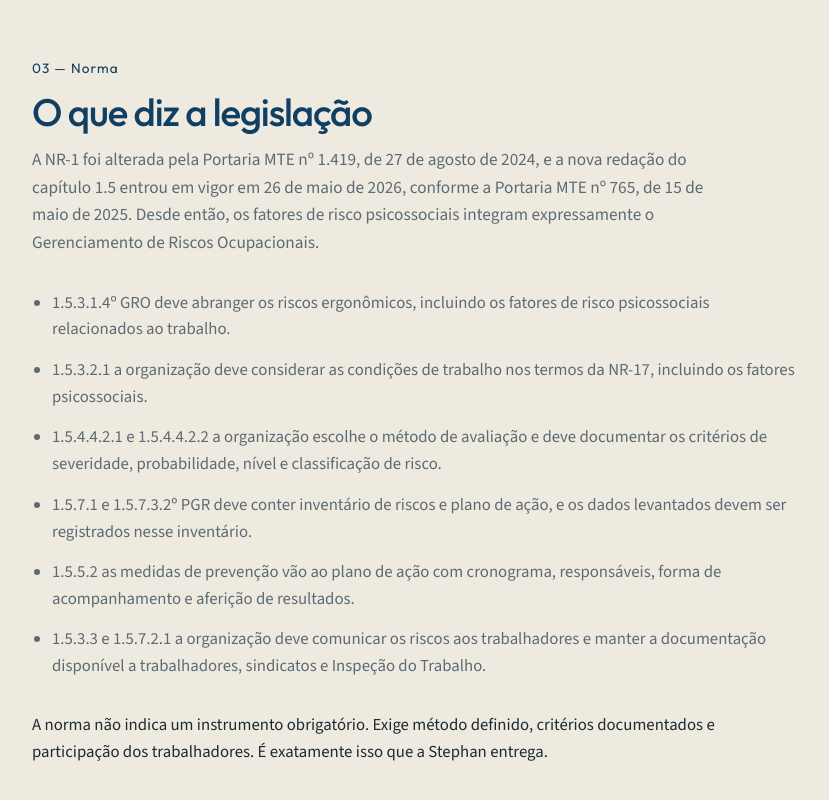
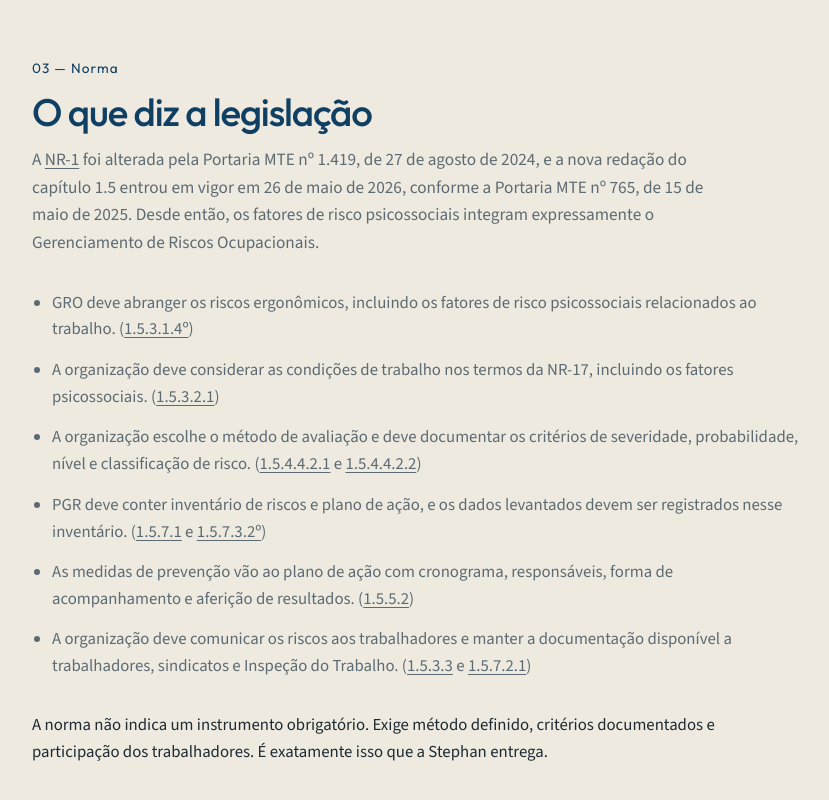
Before and after one commit to HenriqueFStephan/Stephan, an Angular app in the folder frontend/: page / in a window 1280 px wide. Shown: the part 2847-3647 px from the top of the page, without its empty margins (72-901 px from the left). Built offline with nearby package versions, Linux system fonts and the light colour scheme.

Commit message:
fix(issue #13): link NR-1 norm section to official PDF
Turn NR-1 in section 03 into an external link and move norm item
citations to parenthetical links at the end of each bullet.

Co-authored-by: Henrique F. Stephan <HenriqueFStephan@users.noreply.github.com>

```diff
--- a/frontend/src/app/core/i18n/messages.ts
+++ b/frontend/src/app/core/i18n/messages.ts
@@ -77,20 +77,22 @@ const ptBR = {
 
   'home.norm.eyebrow': '03 — Norma',
   'home.norm.title': 'O que diz a legislação',
-  'home.norm.lead':
-    'A NR-1 foi alterada pela Portaria MTE nº 1.419, de 27 de agosto de 2024, e a nova redação do capítulo 1.5 entrou em vigor em 26 de maio de 2026, conforme a Portaria MTE nº 765, de 15 de maio de 2025. Desde então, os fatores de risco psicossociais integram expressamente o Gerenciamento de Riscos Ocupacionais.',
-  'home.norm.item.1':
-    '1.5.3.1.4º GRO deve abranger os riscos ergonômicos, incluindo os fatores de risco psicossociais relacionados ao trabalho.',
-  'home.norm.item.2':
-    '1.5.3.2.1 a organização deve considerar as condições de trabalho nos termos da NR-17, incluindo os fatores psicossociais.',
-  'home.norm.item.3':
-    '1.5.4.4.2.1 e 1.5.4.4.2.2 a organização escolhe o método de avaliação e deve documentar os critérios de severidade, probabilidade, nível e classificação de risco.',
-  'home.norm.item.4':
-    '1.5.7.1 e 1.5.7.3.2º PGR deve conter inventário de riscos e plano de ação, e os dados levantados devem ser registrados nesse inventário.',
-  'home.norm.item.5':
-    '1.5.5.2 as medidas de prevenção vão ao plano de ação com cronograma, responsáveis, forma de acompanhamento e aferição de resultados.',
-  'home.norm.item.6':
-    '1.5.3.3 e 1.5.7.2.1 a organização deve comunicar os riscos aos trabalhadores e manter a documentação disponível a trabalhadores, sindicatos e Inspeção do Trabalho.',
+  'home.norm.citeSep': ' e ',
+  'home.norm.leadPrefix': 'A ',
+  'home.norm.leadSuffix':
+    ' foi alterada pela Portaria MTE nº 1.419, de 27 de agosto de 2024, e a nova redação do capítulo 1.5 entrou em vigor em 26 de maio de 2026, conforme a Portaria MTE nº 765, de 15 de maio de 2025. Desde então, os fatores de risco psicossociais integram expressamente o Gerenciamento de Riscos Ocupacionais.',
+  'home.norm.item.1.body':
+    'GRO deve abranger os riscos ergonômicos, incluindo os fatores de risco psicossociais relacionados ao trabalho.',
+  'home.norm.item.2.body':
+    'A organização deve considerar as condições de trabalho nos termos da NR-17, incluindo os fatores psicossociais.',
+  'home.norm.item.3.body':
+    'A organização escolhe o método de avaliação e deve documentar os critérios de severidade, probabilidade, nível e classificação de risco.',
+  'home.norm.item.4.body':
+    'PGR deve conter inventário de riscos e plano de ação, e os dados levantados devem ser registrados nesse inventário.',
+  'home.norm.item.5.body':
+    'As medidas de prevenção vão ao plano de ação com cronograma, responsáveis, forma de acompanhamento e aferição de resultados.',
+  'home.norm.item.6.body':
+    'A organização deve comunicar os riscos aos trabalhadores e manter a documentação disponível a trabalhadores, sindicatos e Inspeção do Trabalho.',
   'home.norm.closing':
     'A norma não indica um instrumento obrigatório. Exige método definido, critérios documentados e participação dos trabalhadores. É exatamente isso que a Stephan entrega.',
 
@@ -613,20 +615,22 @@ export const en: Record<MsgKey, string> = {
 
   'home.norm.eyebrow': '03 — Regulation',
   'home.norm.title': 'What the law says',
-  'home.norm.lead':
-    'NR-1 was amended by MTE Ordinance No. 1,419 of 27 August 2024, and the new wording of chapter 1.5 took effect on 26 May 2026 under MTE Ordinance No. 765 of 15 May 2025. Since then, psychosocial risk factors are explicitly part of Occupational Risk Management.',
-  'home.norm.item.1':
-    '1.5.3.1.4 ORM must cover ergonomic risks, including psychosocial risk factors related to work.',
-  'home.norm.item.2':
-    '1.5.3.2.1 the organization must consider working conditions under NR-17, including psychosocial factors.',
-  'home.norm.item.3':
-    '1.5.4.4.2.1 and 1.5.4.4.2.2 the organization chooses the assessment method and must document severity, probability, level, and risk classification criteria.',
-  'home.norm.item.4':
-    '1.5.7.1 and 1.5.7.3.2 the PGR must contain a risk inventory and action plan, and data collected must be recorded in that inventory.',
-  'home.norm.item.5':
-    '1.5.5.2 preventive measures go into the action plan with schedule, owners, follow-up, and results measurement.',
-  'home.norm.item.6':
-    '1.5.3.3 and 1.5.7.2.1 the organization must communicate risks to workers and keep documentation available to workers, unions, and the Labour Inspectorate.',
+  'home.norm.citeSep': ' and ',
+  'home.norm.leadPrefix': '',
+  'home.norm.leadSuffix':
+    ' was amended by MTE Ordinance No. 1,419 of 27 August 2024, and the new wording of chapter 1.5 took effect on 26 May 2026 under MTE Ordinance No. 765 of 15 May 2025. Since then, psychosocial risk factors are explicitly part of Occupational Risk Management.',
+  'home.norm.item.1.body':
+    'ORM must cover ergonomic risks, including psychosocial risk factors related to work.',
+  'home.norm.item.2.body':
+    'The organization must consider working conditions under NR-17, including psychosocial factors.',
+  'home.norm.item.3.body':
+    'The organization chooses the assessment method and must document severity, probability, level, and risk classification criteria.',
+  'home.norm.item.4.body':
+    'The PGR must contain a risk inventory and action plan, and data collected must be recorded in that inventory.',
+  'home.norm.item.5.body':
+    'Preventive measures go into the action plan with schedule, owners, follow-up, and results measurement.',
+  'home.norm.item.6.body':
+    'The organization must communicate risks to workers and keep documentation available to workers, unions, and the Labour Inspectorate.',
   'home.norm.closing':
     'The standard does not prescribe one mandatory instrument. It requires a defined method, documented criteria, and worker participation. That is exactly what Stephan delivers.',
 
--- a/frontend/src/app/features/home/home.component.html
+++ b/frontend/src/app/features/home/home.component.html
@@ -67,9 +67,29 @@
   <div class="container">
     <p class="eyebrow">{{ 'home.norm.eyebrow' | t }}</p>
     <h2>{{ 'home.norm.title' | t }}</h2>
-    <p class="intro">{{ 'home.norm.lead' | t }}</p>
+    <p class="intro">
+      {{ 'home.norm.leadPrefix' | t
+      }}<a
+        class="norm-link"
+        [href]="nr1NormPdfUrl"
+        target="_blank"
+        rel="noopener noreferrer"
+        >NR-1</a
+      >{{ 'home.norm.leadSuffix' | t }}
+    </p>
     <ul class="norm">
-      <li *ngFor="let index of normItems">{{ normKey(index) | t }}</li>
+      <li *ngFor="let item of normItems">
+        {{ item.bodyKey | t }}
+        (<ng-container *ngFor="let cite of item.cites; let last = last"
+          ><a
+            class="norm-link"
+            [href]="nr1NormPdfUrl"
+            target="_blank"
+            rel="noopener noreferrer"
+            >{{ cite }}</a
+          ><ng-container *ngIf="!last">{{ 'home.norm.citeSep' | t }}</ng-container></ng-container
+        >)
+      </li>
     </ul>
     <p class="closing">{{ 'home.norm.closing' | t }}</p>
   </div>
--- a/frontend/src/app/features/home/home.component.scss
+++ b/frontend/src/app/features/home/home.component.scss
@@ -275,6 +275,16 @@ h2 {
   }
 }
 
+.norm-link {
+  color: inherit;
+  text-decoration: underline;
+  text-underline-offset: 0.15em;
+
+  &:hover {
+    color: $color-text;
+  }
+}
+
 .highlight {
   margin-top: 2.5rem;
   padding: 1.75rem 1.5rem;
--- a/frontend/src/app/features/home/home.component.ts
+++ b/frontend/src/app/features/home/home.component.ts
@@ -3,6 +3,15 @@ import { Component } from '@angular/core';
 import { RouterLink } from '@angular/router';
 
 import { TranslatePipe } from '../../core/i18n';
+
+/** Canonical NR-1 PDF (chapter 1.5 citations on the home page). */
+export const NR1_NORM_PDF_URL =
+  'https://www.gov.br/trabalho-e-emprego/pt-br/acesso-a-informacao/participacao-social/conselhos-e-orgaos-colegiados/comissao-tripartite-partitaria-permanente/normas-regulamentadora/normas-regulamentadoras-vigentes/nr-01-atualizada-2025-i-3.pdf';
+
+type NormItem = {
+  bodyKey: string;
+  cites: readonly string[];
+};
 
 type MethodStep = {
   index: string;
@@ -23,7 +32,16 @@ export class HomeComponent {
   readonly dimensions = [1, 2, 3, 4, 5, 6, 7] as const;
   readonly stats = [1, 2, 3] as const;
   readonly gains = [1, 2, 3, 4, 5, 6] as const;
-  readonly normItems = [1, 2, 3, 4, 5, 6] as const;
+  readonly nr1NormPdfUrl = NR1_NORM_PDF_URL;
+
+  readonly normItems: readonly NormItem[] = [
+    { bodyKey: 'home.norm.item.1.body', cites: ['1.5.3.1.4º'] },
+    { bodyKey: 'home.norm.item.2.body', cites: ['1.5.3.2.1'] },
+    { bodyKey: 'home.norm.item.3.body', cites: ['1.5.4.4.2.1', '1.5.4.4.2.2'] },
+    { bodyKey: 'home.norm.item.4.body', cites: ['1.5.7.1', '1.5.7.3.2º'] },
+    { bodyKey: 'home.norm.item.5.body', cites: ['1.5.5.2'] },
+    { bodyKey: 'home.norm.item.6.body', cites: ['1.5.3.3', '1.5.7.2.1'] },
+  ];
   readonly deliverables = [1, 2, 3, 4, 5, 6] as const;
 
   readonly methodSteps: MethodStep[] = [
@@ -62,10 +80,6 @@ export class HomeComponent {
     return `home.gain.${index}.${field}`;
   }
 
-  normKey(index: number): string {
-    return `home.norm.item.${index}`;
-  }
-
   deliverKey(index: number): string {
     return `home.deliver.item.${index}`;
   }
```
Also changed, not shown: 1 other file (tests, documents, lock files or other folders).
